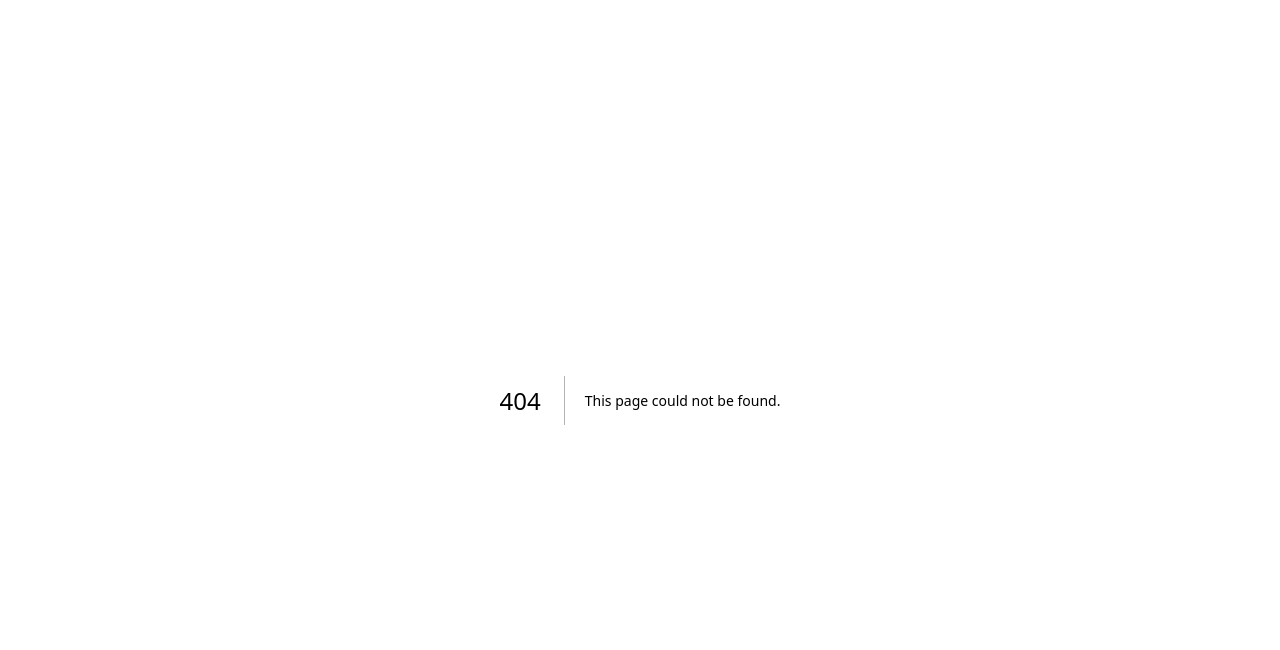
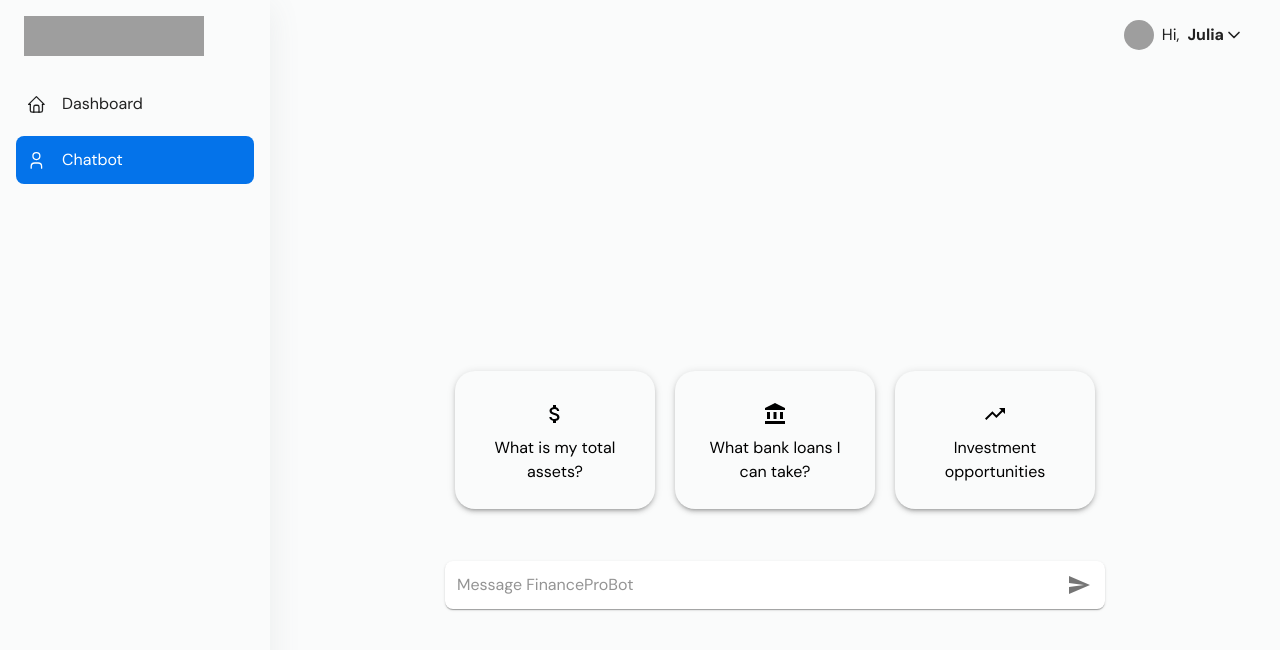
Before and after one commit to FIRE-BCS/finance-pro, a Next.js app: page /chatbot in a window 1280 px wide. Before the commit this address had no page. Shown: the top 650 px of the page. Built offline with nearby package versions, Linux system fonts and the light colour scheme; grey boxes are pictures that could not be loaded.

Commit message:
layout updates

```diff
--- /dev/null
+++ b/app/(DashboardLayout)/chatbot/page.tsx
@@ -0,0 +1,16 @@
+"use client";
+import { Grid } from "@mui/material";
+import PageContainer from "../components/container/PageContainer";
+import ChatbotUI from "./Chatbot";
+
+const Chatbot = () => {
+  return (
+    <PageContainer title="SC Chatbot">
+      <Grid item xs={12} lg={12}>
+        <ChatbotUI />
+      </Grid>
+    </PageContainer>
+  );
+};
+
+export default Chatbot;
--- a/app/(DashboardLayout)/components/dashboard/FinDisplay.tsx
+++ b/app/(DashboardLayout)/components/dashboard/FinDisplay.tsx
@@ -17,7 +17,7 @@ const FinDisplay: React.FC<Props> = ({ title }) => {
   useEffect(() => {
     const fetchAmount = async () => {
       const data = window.sessionStorage.getItem("data");
-      const customerData = data ? JSON.parse(data) : { id: 0 };
+      const customerData = data ? JSON.parse(data) : {};
 
       let fetchedAmount = 0;
       if (title === "Savings") {
--- a/app/(DashboardLayout)/layout.tsx
+++ b/app/(DashboardLayout)/layout.tsx
@@ -3,7 +3,6 @@ import { styled, Container, Box } from "@mui/material";
 import React, { useState } from "react";
 import Header from "./layout/header/Header";
 import Sidebar from "./layout/sidebar/Sidebar";
-import Footer from "./layout/footer/page";
 
 const MainWrapper = styled("div")(() => ({
   display: "flex",
@@ -33,43 +32,21 @@ export default function RootLayout({
   const [isMobileSidebarOpen, setMobileSidebarOpen] = useState(false);
   return (
     <MainWrapper className="mainwrapper">
-      {/* ------------------------------------------- */}
       {/* Sidebar */}
-      {/* ------------------------------------------- */}
       <Sidebar
         isSidebarOpen={isSidebarOpen}
         isMobileSidebarOpen={isMobileSidebarOpen}
         onSidebarClose={() => setMobileSidebarOpen(false)}
       />
-      {/* ------------------------------------------- */}
-      {/* Main Wrapper */}
-      {/* ------------------------------------------- */}
       <PageWrapper className="page-wrapper">
-        {/* ------------------------------------------- */}
-        {/* Header */}
-        {/* ------------------------------------------- */}
         <Header toggleMobileSidebar={() => setMobileSidebarOpen(true)} />
-        {/* ------------------------------------------- */}
-        {/* PageContent */}
-        {/* ------------------------------------------- */}
         <Container
           sx={{
             paddingTop: "20px",
             maxWidth: "1200px",
           }}
         >
-          {/* ------------------------------------------- */}
-          {/* Page Route */}
-          {/* ------------------------------------------- */}
           <Box sx={{ minHeight: "calc(100vh - 170px)" }}>{children}</Box>
-          {/* ------------------------------------------- */}
-          {/* End Page */}
-          {/* ------------------------------------------- */}
-
-          {/* ------------------------------------------- */}
-          {/* Footer */}
-          {/* ------------------------------------------- */}
-          <Footer />
         </Container>
       </PageWrapper>
     </MainWrapper>
--- a/app/(DashboardLayout)/layout/header/Header.tsx
+++ b/app/(DashboardLayout)/layout/header/Header.tsx
@@ -1,33 +1,25 @@
-import React from 'react';
-import { Box, AppBar, Toolbar, styled, Stack, IconButton, Badge, Button } from '@mui/material';
-import PropTypes from 'prop-types';
-
-// components
-import Profile from './Profile';
-import Search from './Search';
-import {IconMenu2 } from '@tabler/icons-react';
+import React from "react";
+import { Box, AppBar, Toolbar, styled, Stack, IconButton } from "@mui/material";
+import PropTypes from "prop-types";
+import Profile from "./Profile";
+import { IconMenu2 } from "@tabler/icons-react";
 
 interface ItemType {
-  toggleMobileSidebar:  (event: React.MouseEvent<HTMLElement>) => void;
+  toggleMobileSidebar: (event: React.MouseEvent<HTMLElement>) => void;
 }
 
-const Header = ({toggleMobileSidebar}: ItemType) => {
-
-  // const lgUp = useMediaQuery((theme) => theme.breakpoints.up('lg'));
-  // const lgDown = useMediaQuery((theme) => theme.breakpoints.down('lg'));
-
-
+const Header = ({ toggleMobileSidebar }: ItemType) => {
   const AppBarStyled = styled(AppBar)(({ theme }) => ({
-    boxShadow: 'none',
+    boxShadow: "none",
     background: theme.palette.background.paper,
-    justifyContent: 'center',
-    backdropFilter: 'blur(4px)',
-    [theme.breakpoints.up('lg')]: {
-      minHeight: '70px',
+    justifyContent: "center",
+    backdropFilter: "blur(4px)",
+    [theme.breakpoints.up("lg")]: {
+      minHeight: "70px",
     },
   }));
   const ToolbarStyled = styled(Toolbar)(({ theme }) => ({
-    width: '100%',
+    width: "100%",
     color: theme.palette.text.secondary,
   }));
 
@@ -48,8 +40,6 @@ const Header = ({toggleMobileSidebar}: ItemType) => {
           <IconMenu2 width="20" height="20" />
         </IconButton>
 
-        <Search/>
-
         <Box flexGrow={1} />
         <Stack spacing={1} direction="row" alignItems="center">
           <Profile />
--- a/app/(DashboardLayout)/layout/shared/logo/Logo.tsx
+++ b/app/(DashboardLayout)/layout/shared/Logo.tsx
@@ -12,7 +12,7 @@ const LinkStyled = styled(Link)(() => ({
 const Logo = () => {
   return (
     <LinkStyled href="/">
-      <Image src="/sc_logo.svg" alt="logo" height={40} width={105} priority />
+      <Image src="/sc_logo.svg" alt="logo" height={40} width={200} priority />
     </LinkStyled>
   );
 };
--- a/app/(DashboardLayout)/layout/sidebar/MenuItems.tsx
+++ b/app/(DashboardLayout)/layout/sidebar/MenuItems.tsx
@@ -1,17 +1,4 @@
-import {
-  IconBoxMultiple,
-  IconCircleDot,
-  IconHome,
-  IconInfoCircle,
-  IconLayout,
-  IconLayoutGrid,
-  IconPhoto,
-  IconPoint,
-  IconStar,
-  IconTable,
-  IconUser,
-} from "@tabler/icons-react";
-
+import { IconHome, IconUser } from "@tabler/icons-react";
 import { uniqueId } from "lodash";
 
 const Menuitems = [
@@ -25,38 +12,7 @@ const Menuitems = [
     id: uniqueId(),
     title: "Chatbot",
     icon: IconUser,
-    href: "/ui-components/chatbot",
-  },
-
-  {
-    id: uniqueId(),
-    title: "Buttons",
-    icon: IconCircleDot,
-    href: "/ui-components/buttons",
-  },
-  {
-    id: uniqueId(),
-    title: "Forms",
-    icon: IconTable,
-    href: "/ui-components/forms",
-  },
-  {
-    id: uniqueId(),
-    title: "Alerts",
-    icon: IconInfoCircle,
-    href: "/ui-components/alerts",
-  },
-  {
-    id: uniqueId(),
-    title: "Ratings",
-    icon: IconStar,
-    href: "/ui-components/ratings",
-  },
-  {
-    id: uniqueId(),
-    title: "Pagination",
-    icon: IconUser,
-    href: "/ui-components/pagination",
+    href: "/chatbot",
   },
 ];
 
--- a/app/(DashboardLayout)/layout/sidebar/NavItem/index.tsx
+++ b/app/(DashboardLayout)/layout/sidebar/NavItem/index.tsx
@@ -1,5 +1,4 @@
 import React from "react";
-// mui imports
 import {
   ListItemIcon,
   ListItem,
@@ -80,9 +79,7 @@ const NavItem = ({ item, level, pathDirect, onClick }: ItemType) => {
           >
             {itemIcon}
           </ListItemIcon>
-          <ListItemText>
-            <>{item.title}</>
-          </ListItemText>
+          <ListItemText>{item.title}</ListItemText>
         </ListItemButton>
       </ListItemStyled>
     </List>
--- a/app/(DashboardLayout)/layout/sidebar/Sidebar.tsx
+++ b/app/(DashboardLayout)/layout/sidebar/Sidebar.tsx
@@ -1,5 +1,5 @@
 import { useMediaQuery, Box, Drawer } from "@mui/material";
-import Logo from "../shared/logo/Logo";
+import Logo from "../shared/Logo";
 import SidebarItems from "./SidebarItems";
 
 interface ItemType {
@@ -25,9 +25,7 @@ const Sidebar = ({
           flexShrink: 0,
         }}
       >
-        {/* ------------------------------------------- */}
         {/* Sidebar for desktop */}
-        {/* ------------------------------------------- */}
         <Drawer
           anchor="left"
           open={isSidebarOpen}
@@ -41,26 +39,22 @@ const Sidebar = ({
             },
           }}
         >
-          {/* ------------------------------------------- */}
           {/* Sidebar Box */}
-          {/* ------------------------------------------- */}
           <Box
             sx={{
               height: "100%",
             }}
             py={2}
           >
-            {/* ------------------------------------------- */}
             {/* Logo */}
-            {/* ------------------------------------------- */}
-            <Box px={2}>
+            <Box px={3}>
               <Logo />
             </Box>
             <Box>
-              {/* ------------------------------------------- */}
               {/* Sidebar Items */}
-              {/* ------------------------------------------- */}
-              <Box mt={3}><SidebarItems /></Box>
+              <Box mt={3}>
+                <SidebarItems />
+              </Box>
             </Box>
           </Box>
         </Drawer>
@@ -81,15 +75,11 @@ const Sidebar = ({
         },
       }}
     >
-      {/* ------------------------------------------- */}
       {/* Logo */}
-      {/* ------------------------------------------- */}
       <Box px={2} py={2}>
         <Logo />
       </Box>
-      {/* ------------------------------------------- */}
       {/* Sidebar For Mobile */}
-      {/* ------------------------------------------- */}
       <SidebarItems />
     </Drawer>
   );
--- a/app/(DashboardLayout)/page.tsx
+++ b/app/(DashboardLayout)/page.tsx
@@ -6,7 +6,7 @@ import FinDisplay from "./components/dashboard/FinDisplay";
 
 const Dashboard = () => {
   return (
-    <PageContainer title="Dashboard">
+    <PageContainer title="SC">
       <Box mt={3}>
         <Grid container spacing={3}>
           <Grid item xs={12} lg={4}>
--- a/app/login/page.tsx
+++ b/app/login/page.tsx
@@ -91,7 +91,6 @@ export default function SignIn() {
         enqueueSnackbar("Login successful", { variant: "success" });
       } catch (error) {
         enqueueSnackbar("Login Failed", { variant: "error" });
-      } finally {
         setLoading(false);
       }
     }
```
Also changed, not shown: app/(DashboardLayout)/chatbot/Chatbot.tsx (renamed from app/(DashboardLayout)/components/dashboard/Chatbot.tsx, +10 -5 lines), app/(DashboardLayout)/layout/sidebar/SidebarItems.tsx (+0 -9 lines).
